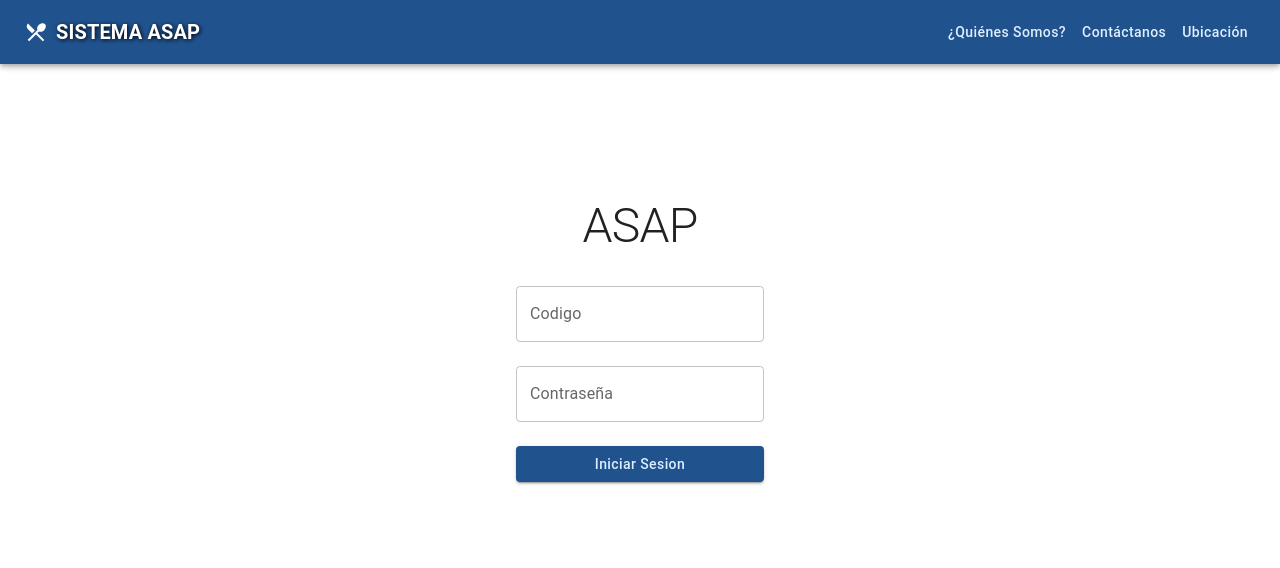
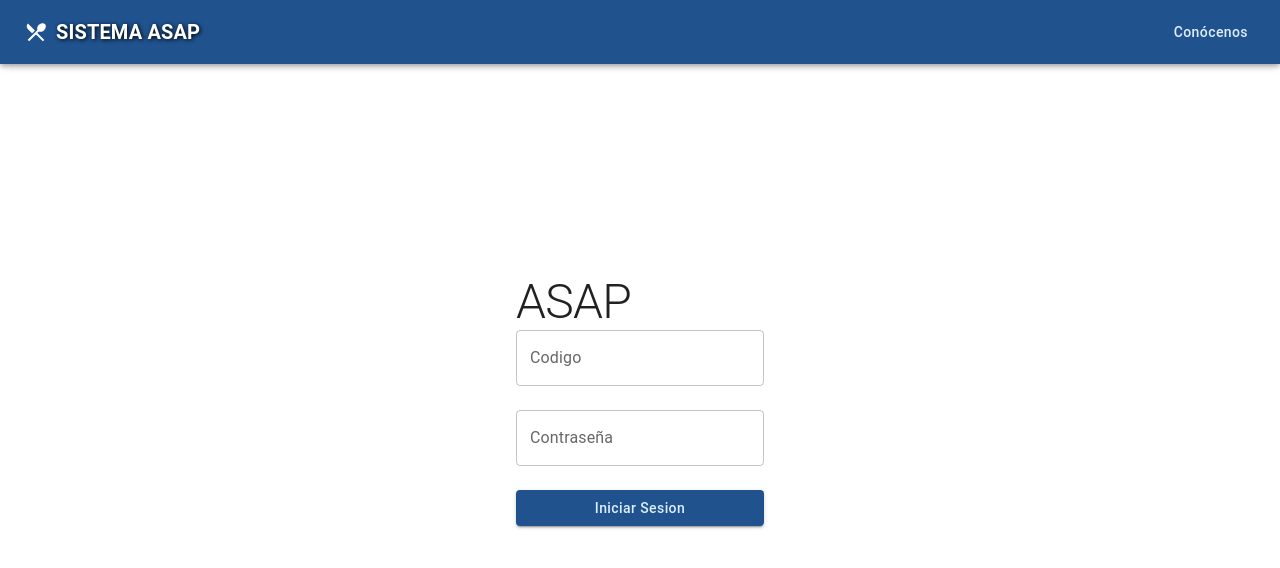
Before and after one commit to greghades/frontend_asap, a Next.js app: page /login in a window 1280 px wide. Shown: the top 568 px of the page. Built offline with nearby package versions, Linux system fonts and the light colour scheme.

Commit message:
Login mdificado para pintar informacion extra.

```diff
--- a/src/app/login/page.jsx
+++ b/src/app/login/page.jsx
@@ -1,14 +1,18 @@
 'use client';
 
 import { useRouter } from 'next/navigation';
-import { Box, Container, AppBar, Toolbar, CssBaseline, ButtonGroup } from '@mui/material';
+import { Box, Container, AppBar, Toolbar, CssBaseline, Typography } from '@mui/material';
 import RestaurantMenuIcon from '@mui/icons-material/RestaurantMenu';
 import * as yup from 'yup';
 import { useForm, Controller } from 'react-hook-form';
 import { Input, Text, Button } from '@/components';
 import { useAuth, useSchema, useUserSystemStore } from '@/hooks';
 import { users } from '@/mockups';
-import { createTheme, ThemeProvider } from '@mui/material/styles';
+import { createTheme, ThemeProvider, styled } from '@mui/material/styles';
+import Card from '@mui/material/Card';
+import CardActions from '@mui/material/CardActions';
+import CardContent from '@mui/material/CardContent';
+import { useState } from 'react';
 
 const theme = createTheme({
 	palette: {
@@ -32,23 +36,44 @@ const theme = createTheme({
 	},
 });
 
+const BackgroundContainer = styled('div')(({ theme }) => ({
+	backgroundImage: `url("https://magazine.vitality.co.uk/wp-content/uploads/2017/03/shutterstock_285854987.jpg")`,
+	backgroundSize: 'cover',
+	backgroundRepeat: 'no-repeat',
+	backgroundAttachment: 'scroll',
+	minHeight: '100vh',
+	minWidth: '100vw',
+	display: 'flex',
+	flexDirection: 'column',
+	alignItems: 'center',
+	justifyContent: 'center',
+}));
+
+
+
 const loginSchema = yup.object({
 	code: yup.string().required('El codigo del usuario es requerido'),
 	password: yup.string().required('la contraseña es requerida')
 });
 
-const navItems = ['Home', 'About', 'Contact'];
-
 export default function Login() {
 	const { isAuth } = useAuth();
 	const router = useRouter();
-
+	const [buttonLabel, setButtonLabel] = useState('Conócenos');
 	const resolver = useSchema(loginSchema);
 
 	const { handleSubmit, control, register } = useForm({
 		reValidateMode: 'onBlur',
 		resolver
 	});
+
+	const handleButtonClick = () => {
+		if (buttonLabel === 'Conócenos') {
+			setButtonLabel('Volver');
+		} else {
+			setButtonLabel('Conócenos');
+		}
+	};
 
 	const login = useUserSystemStore.getState().login;
 
@@ -76,12 +101,12 @@ export default function Login() {
 		<Container
 			fixed
 			sx={{
-				height: '85vh',
+				height: '100vh',
 				display: 'flex',
 				flexDirection: 'column',
 				alignItems: 'center',
 				justifyContent: 'center',
-				gap: '2em'
+				gap: '2em',
 			}}
 		>
 			<CssBaseline />
@@ -89,26 +114,54 @@ export default function Login() {
 			<AppBar position="fixed" sx={{ zIndex: (theme) => theme.zIndex.drawer + 1, backgroundColor: '#20528E' }}>
 				<Toolbar sx={{ display: 'flex', justifyContent: 'space-between' }}>
 					<RestaurantMenuIcon sx={{ marginRight: '8px' }} />
-					<Text variant="h6" sx={{ fontWeight: 'bold', textShadow: '1px 1px 4px black', flexGrow: 1, display: { xs: 'none', sm: 'block' } }}>
+					<Typography variant="h6" sx={{ fontWeight: 'bold', textShadow: '1px 1px 4px black', flexGrow: 1, display: { xs: 'none', sm: 'block' } }}>
 						SISTEMA ASAP
-					</Text>
+					</Typography>
 					<Box sx={{ display: { xs: 'none', sm: 'block' } }}>
 						<ThemeProvider theme={theme}>
-							<Button color='primary' variant='text'>¿Quiénes somos?</Button>
-							<Button variant='text'>Contáctanos</Button>
-							<Button variant='text'>Ubicación</Button>
+							<Button color='primary' variant='text' onClick={handleButtonClick}>{buttonLabel}</Button>
 						</ThemeProvider>
 					</Box>
 				</Toolbar>
 			</AppBar>
-			<Text
+
+			{buttonLabel === 'Volver' ? (
+				<BackgroundContainer>
+					<Card sx={{ maxWidth: 400, textAlign: 'justify' }} variant="outlined">
+						<CardContent>
+							<Typography variant='h4' color="#20528E" sx={{ textAlign: 'center' }}>
+								¿Quiénes somos?
+							</Typography>
+							<Typography variant="caption">
+								Abroad es una "Dark kitchen" (Cocina fantasma)  que surge de traer la necesidad de incluir en la gastronomía local de Barquisimeto un platillo a cada cada comensal una experiencia única al tener contacto con diferentes partes
+								del mundo a través de nuestros platos. ¿Nuestra misión?
+							</Typography>
+							<Card  sx={{ marginTop: '1em' }}>
+								<CardContent>
+									<Typography variant="caption">
+										{'“Convertirnos en la forma más económica de viajar por el mundo sin salir de casa”'}
+									</Typography>
+								</CardContent>
+							</Card>
+						</CardContent>
+						<CardActions>
+							<ThemeProvider theme={theme}>
+								<Button size="small">Ubicación</Button>
+								<Button size="small">Contáctanos</Button>
+							</ThemeProvider>
+						</CardActions>
+					</Card>
+				</BackgroundContainer>
+			) : (
+				<Box>
+					<Typography
 						variant='h1'
 						sx={{
 							fontSize: '3em'
 						}}
 					>
 						ASAP
-			</Text>
+					</Typography>
 					<Box
 						component='form'
 						noValidate
@@ -151,6 +204,8 @@ export default function Login() {
 							<Button color='secondary' type='submit'>Iniciar Sesion</Button>
 						</ThemeProvider>
 					</Box>
+				</Box>
+			)}
 		</Container>
 	);
 }
```
Lines whose indentation alone changed are shown as unchanged.
